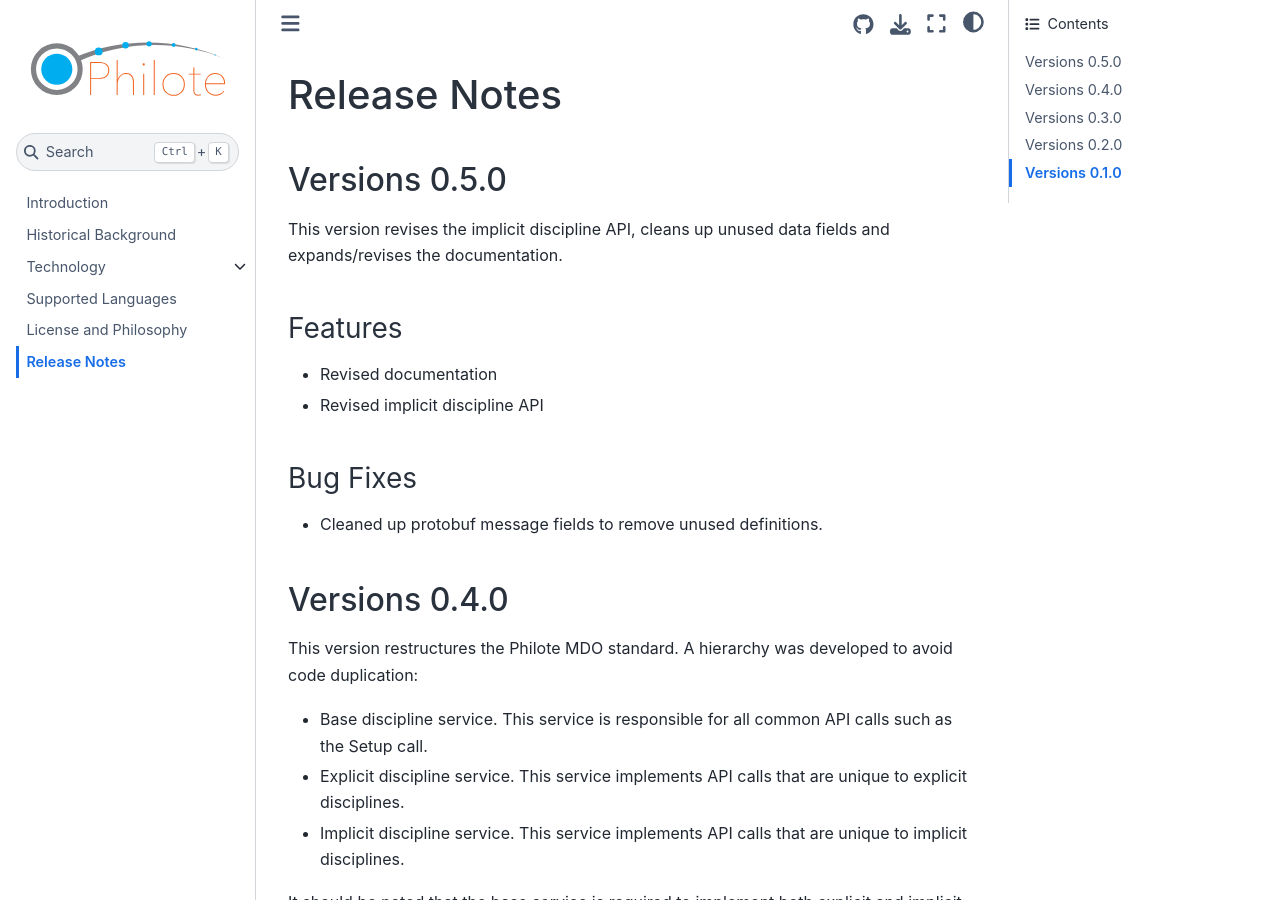
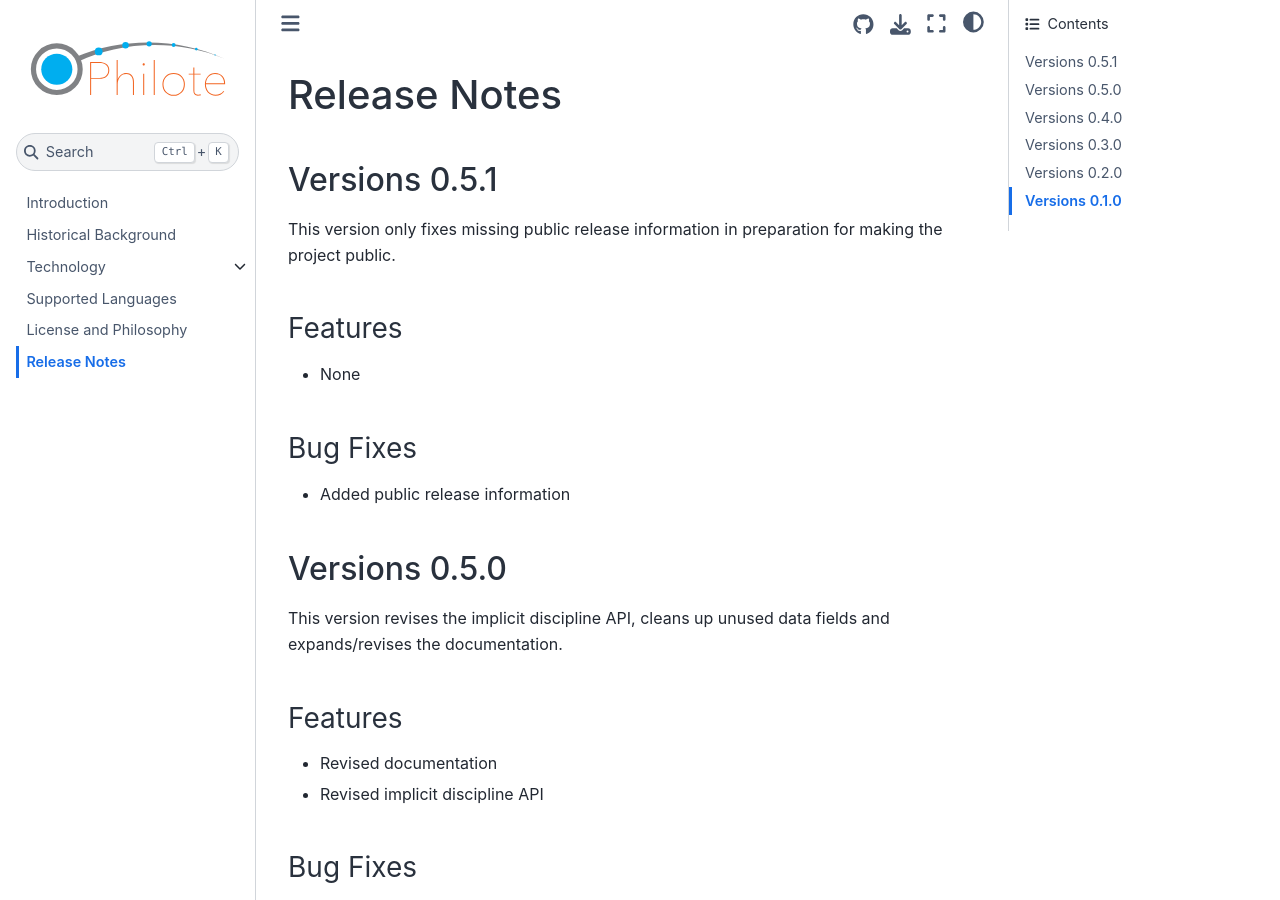
Before and after one commit to Philote-MDO/Philote-MDO, a Jupyter Book: the page built from doc/release_notes.md, in a window 1280 px wide and 900 px high. Built offline with Jupyter Book 1.0.4 settings and Sphinx 7.4.7 and the Sphinx Book theme 1.1.4, drawn with Linux system fonts in a browser that asks for light colours.

Commit message:
updated release notes

```diff
--- a/doc/release_notes.md
+++ b/doc/release_notes.md
@@ -1,4 +1,17 @@
 # Release Notes
+
+## Versions 0.5.1
+
+This version only fixes missing public release information in preparation for
+making the project public.
+
+### Features
+
+- None
+
+### Bug Fixes
+
+- Added public release information
 
 ## Versions 0.5.0
 This version revises the implicit discipline API, cleans up unused data fields
```
